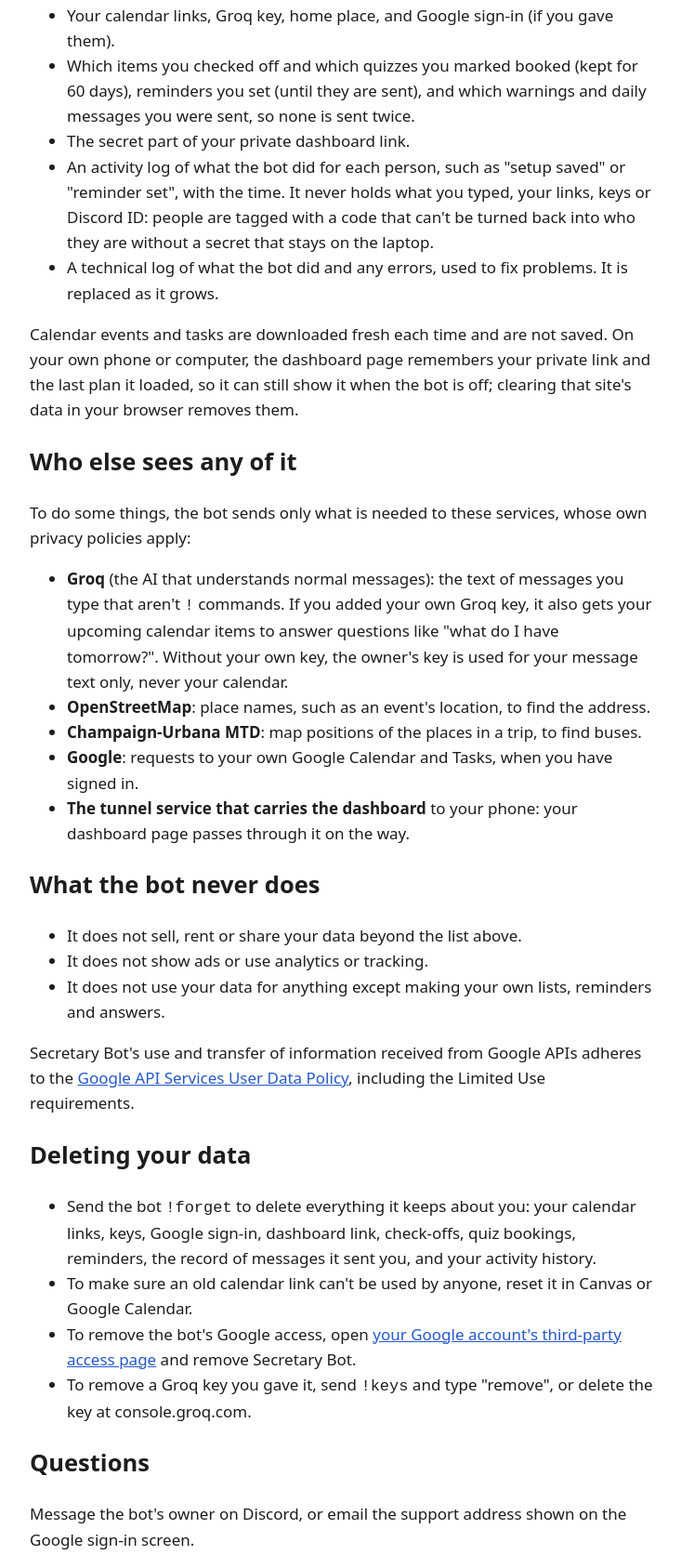
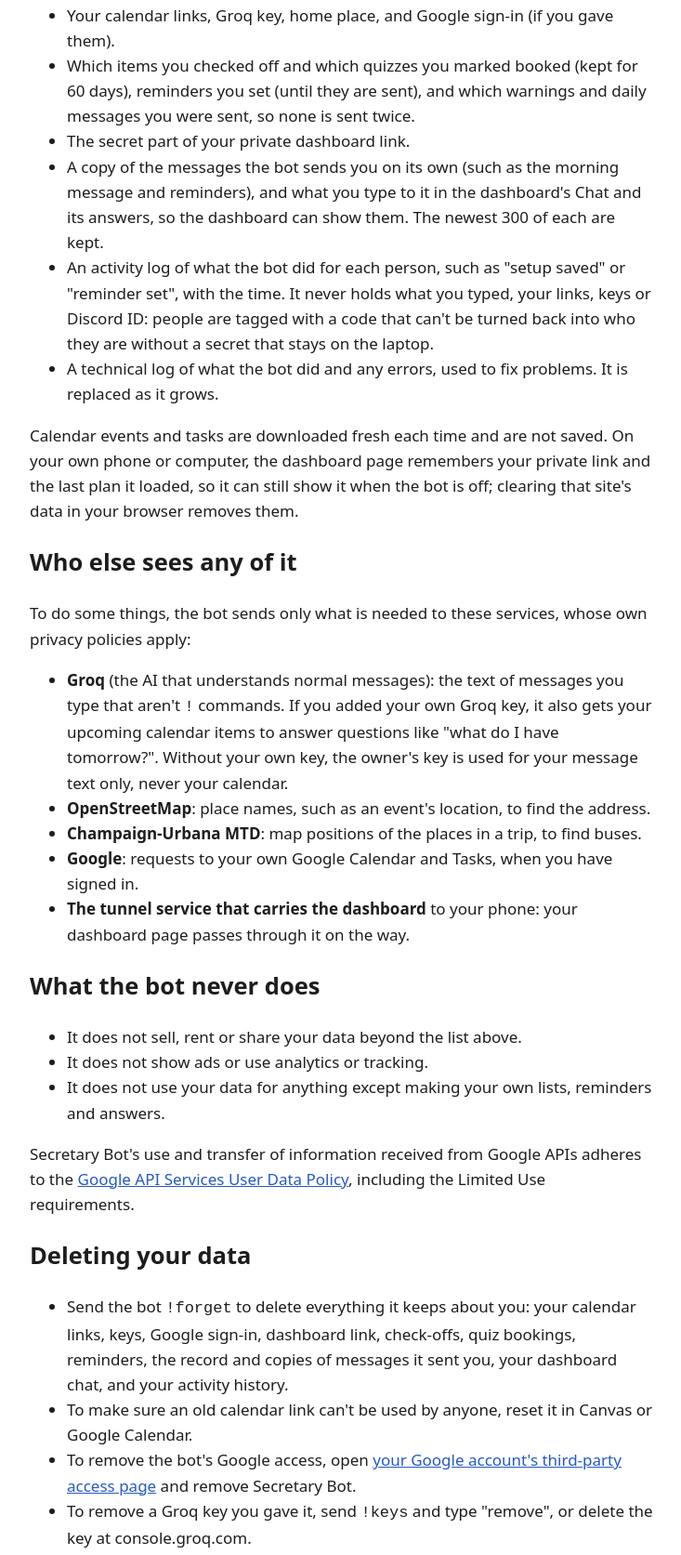
Before and after one commit to landautzou/secretary-bot, a plain HTML site: page privacy.html in a window 1280 px wide. Shown: the part 875-2548 px from the top of the page at 93% size, without its empty margins (272-1005 px from the left). Drawn offline with Linux system fonts and the light colour scheme.

Commit message:
Privacy policy: the dashboard keeps copies of messages and chat

```diff
--- a/privacy.html
+++ b/privacy.html
@@ -14,13 +14,13 @@
     </nav>
 
     <h1>Privacy policy</h1>
-    <p class="muted">Last updated November 20, 2026</p>
+    <p class="muted">Last updated November 24, 2026</p>
 
     <p>
-      Secretary Bot is a personal student project. It runs on its owner's
-      laptop whenever that laptop is on, not on a company server, and is used by
-      the owner and a few friends. This page explains what it reads, what it
-      keeps, who else sees any of it, and how to delete it.
+      Secretary Bot is a personal student project. It runs on its owner's laptop
+      whenever that laptop is on, not on a company server, and is used by the
+      owner and a few friends. This page explains what it reads, what it keeps,
+      who else sees any of it, and how to delete it.
     </p>
 
     <h2>What the bot reads</h2>
@@ -46,9 +46,8 @@
         due, and marks a task complete when it is checked off.
       </li>
       <li>
-        <strong>Keys and settings you give it:</strong> with
-        <code>!keys</code>, your own Groq key and where you usually leave from,
-        for bus directions.
+        <strong>Keys and settings you give it:</strong> with <code>!keys</code>,
+        your own Groq key and where you usually leave from, for bus directions.
       </li>
     </ul>
 
@@ -67,15 +66,19 @@
         for 60 days), reminders you set (until they are sent), and which
         warnings and daily messages you were sent, so none is sent twice.
       </li>
+      <li>The secret part of your private dashboard link.</li>
       <li>
-        The secret part of your private dashboard link.
+        A copy of the messages the bot sends you on its own (such as the morning
+        message and reminders), and what you type to it in the dashboard's Chat
+        and its answers, so the dashboard can show them. The newest 300 of each
+        are kept.
       </li>
       <li>
         An activity log of what the bot did for each person, such as "setup
         saved" or "reminder set", with the time. It never holds what you typed,
-        your links, keys or Discord ID: people are tagged with a code that
-        can't be turned back into who they are without a secret that stays on
-        the laptop.
+        your links, keys or Discord ID: people are tagged with a code that can't
+        be turned back into who they are without a secret that stays on the
+        laptop.
       </li>
       <li>
         A technical log of what the bot did and any errors, used to fix
@@ -143,8 +146,8 @@
       <li>
         Send the bot <code>!forget</code> to delete everything it keeps about
         you: your calendar links, keys, Google sign-in, dashboard link,
-        check-offs, quiz bookings, reminders, the record of messages it sent
-        you, and your activity history.
+        check-offs, quiz bookings, reminders, the record and copies of messages
+        it sent you, your dashboard chat, and your activity history.
       </li>
       <li>
         To make sure an old calendar link can't be used by anyone, reset it in
```
